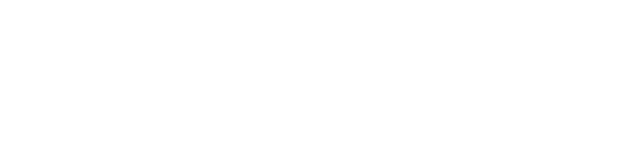
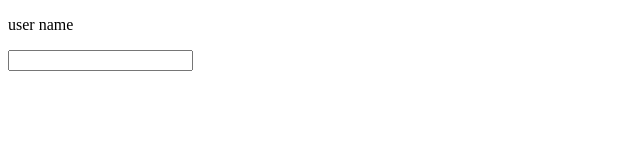
Before and after one commit to YasuruThilakshana/web-2-project-2, a plain HTML site: page index.html in a window 1280 px wide. Shown: the whole page, without its empty margins (0-640 px from the left). Drawn offline with Linux system fonts and the light colour scheme.

Commit message:
i crete div inside index.html file

```diff
--- a/index.html
+++ b/index.html
@@ -7,7 +7,14 @@
     <link rel="stylesheet" href="style.css">
 </head>
 <body>
-
+<div>
+    <div>
+        <form action="">
+            <p>user name</p>
+            <input type="text">
+        </form>
+    </div>
+</div>
 
     <script src="script.js"></script>
 </body>
```
